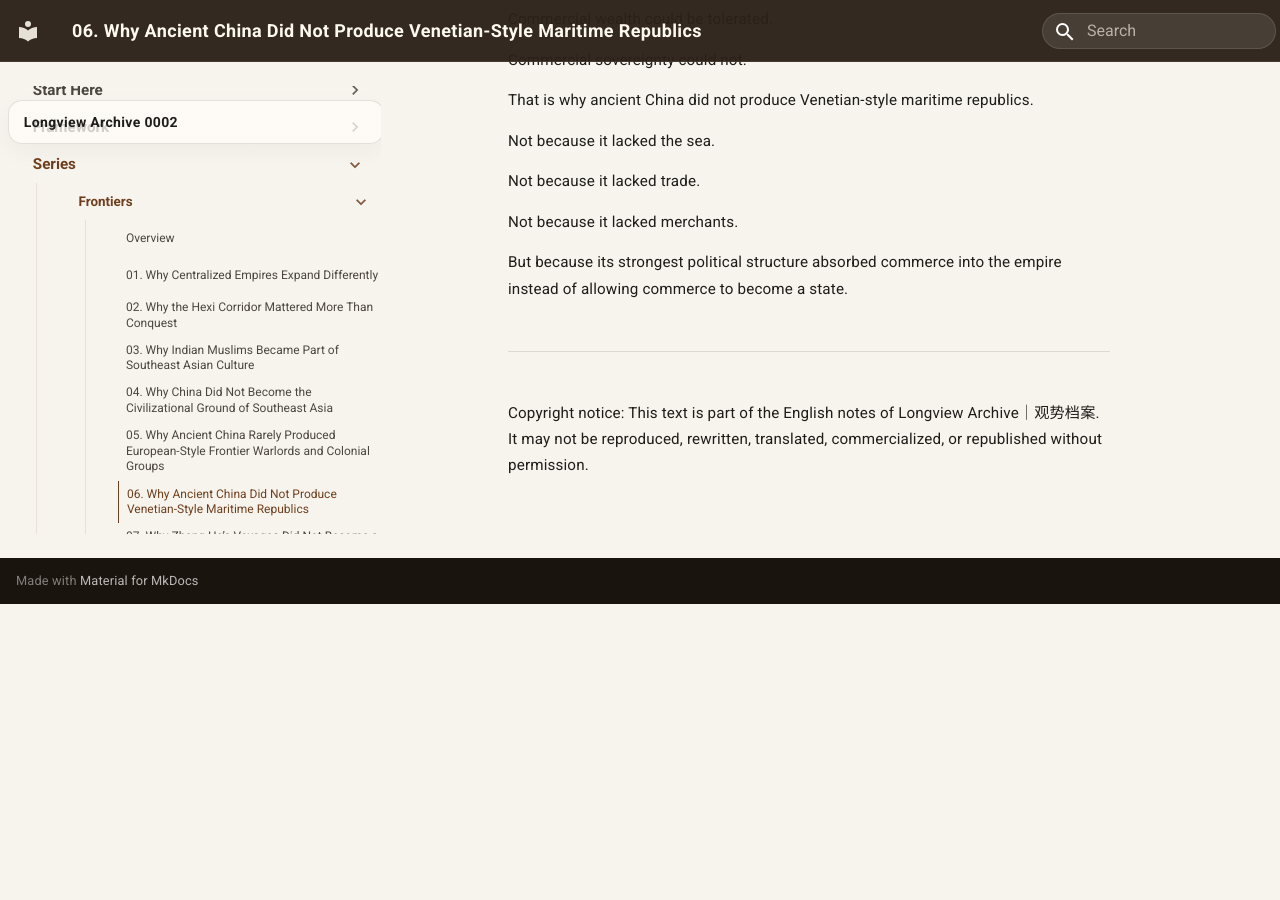
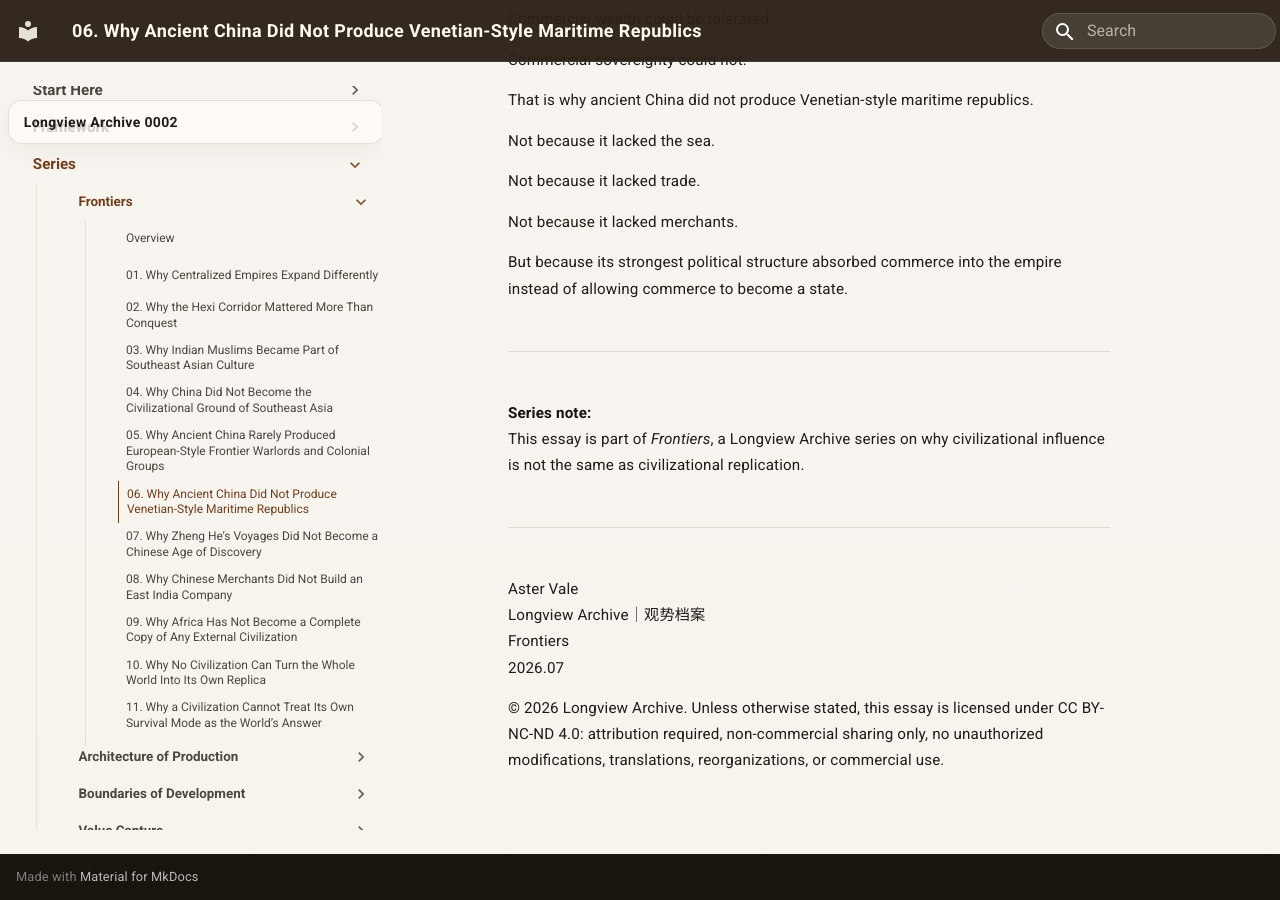
Before and after one commit to guanshi1688/longview-archive, an MkDocs documentation site: the page built from docs/essays/notes/english/Frontiers/06-why-ancient-china-did-not-produce-venetian-style-maritime-republics.md, in a window 1280 px wide and 900 px high, scrolled down 7542 px. Built offline with MkDocs 1.6.1 and Material for MkDocs 9.7.7, drawn with Linux system fonts in a browser that asks for light colours; before the commit the page ends 8146 px from its top, so only the background shows below that.

Commit message:
Update 06-why-ancient-china-did-not-produce-venetian-style-maritime-republics.md

```diff
--- a/docs/essays/notes/english/Frontiers/06-why-ancient-china-did-not-produce-venetian-style-maritime-republics.md
+++ b/docs/essays/notes/english/Frontiers/06-why-ancient-china-did-not-produce-venetian-style-maritime-republics.md
@@ -320,4 +320,14 @@ But because its strongest political structure absorbed commerce into the empire
 
 ---
 
-Copyright notice: This text is part of the English notes of Longview Archive｜观势档案. It may not be reproduced, rewritten, translated, commercialized, or republished without permission.
+**Series note:**
+This essay is part of *Frontiers*, a Longview Archive series on why civilizational influence is not the same as civilizational replication.
+
+---
+
+Aster Vale
+Longview Archive｜观势档案
+Frontiers
+2026.07
+
+© 2026 Longview Archive. Unless otherwise stated, this essay is licensed under CC BY-NC-ND 4.0: attribution required, non-commercial sharing only, no unauthorized modifications, translations, reorganizations, or commercial use.
```
